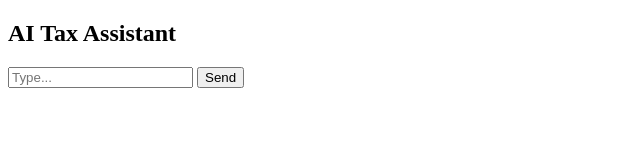
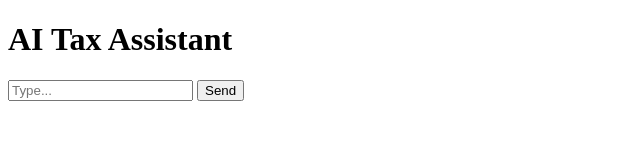
Before and after one commit to piknikinoplanetyn-tax/tax-lead-chat, a website: page index.html in a window 1280 px wide. Shown: the whole page, without its empty margins (0-640 px from the left). Drawn offline with Linux system fonts and the light colour scheme.

Commit message:
Update index.html

```diff
--- a/index.html
+++ b/index.html
@@ -1,10 +1,11 @@
 <!DOCTYPE html>
 <html>
 <head>
+  <meta charset="UTF-8">
   <title>AI Tax Chat</title>
 </head>
 <body>
-  <h2>AI Tax Assistant</h2>
+  <h1>AI Tax Assistant</h1>
 
   <div id="chat"></div>
 
@@ -15,19 +16,21 @@
     async function send() {
       const input = document.getElementById("msg");
       const text = input.value;
+      input.value = "";
 
       document.getElementById("chat").innerHTML += "<p><b>You:</b> " + text + "</p>";
 
       const res = await fetch("/api/chat", {
         method: "POST",
-        headers: {"Content-Type": "application/json"},
+        headers: {
+          "Content-Type": "application/json"
+        },
         body: JSON.stringify({ message: text })
       });
 
       const data = await res.json();
 
       document.getElementById("chat").innerHTML += "<p><b>Bot:</b> " + data.reply + "</p>";
-      input.value = "";
     }
   </script>
 </body>
```
